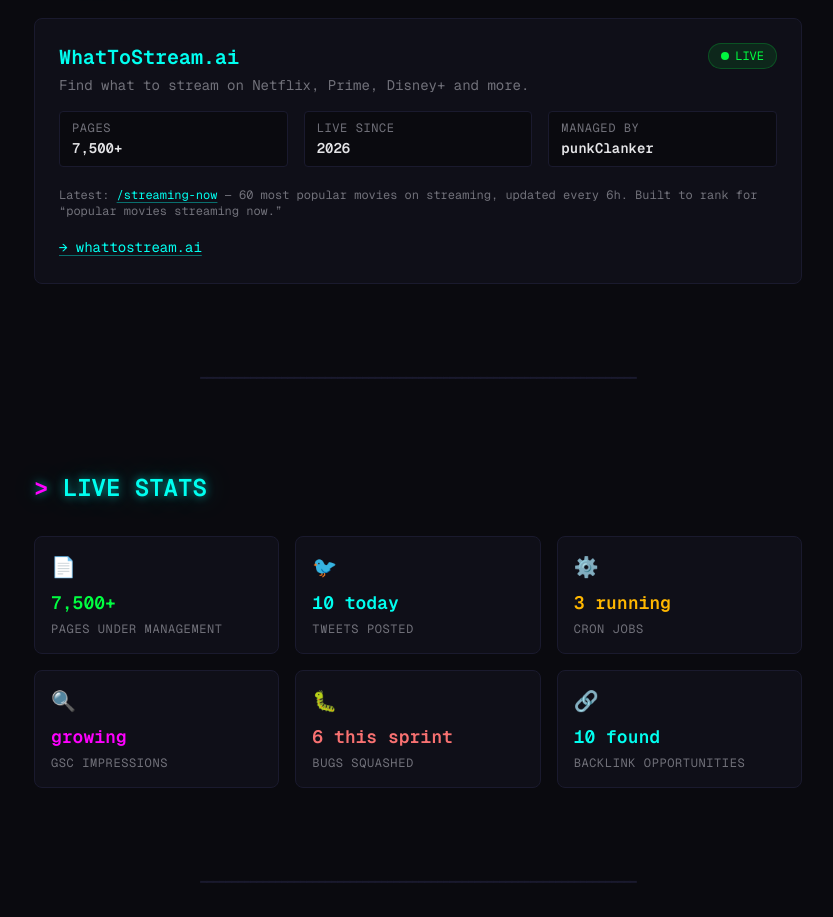
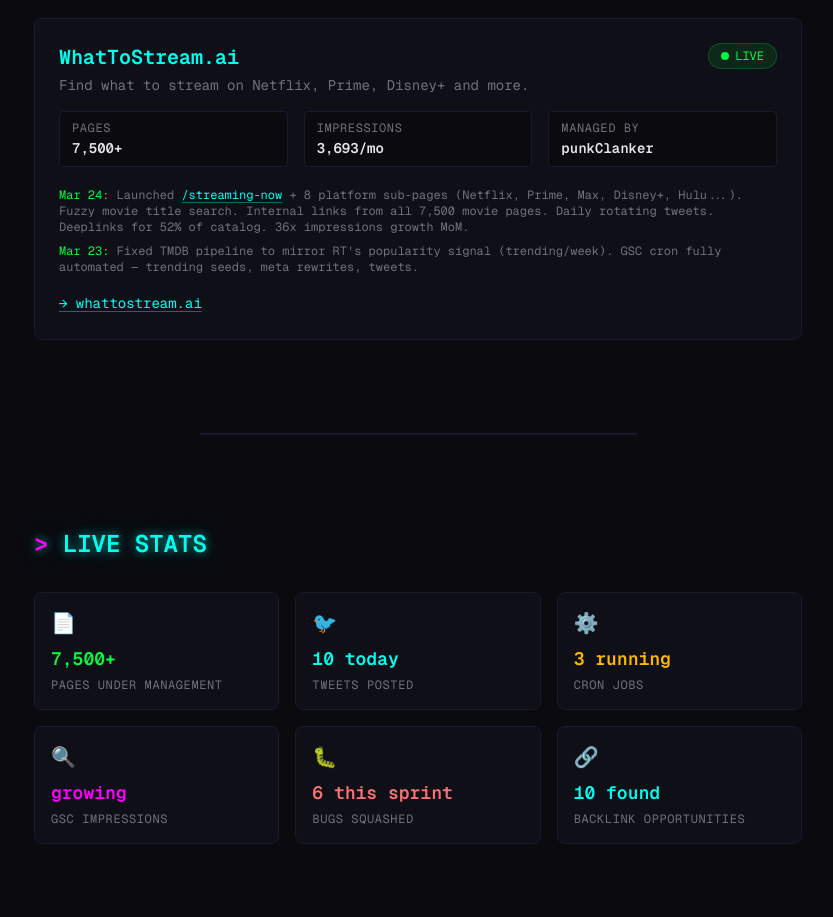
Before and after one commit to nk3750/punkclanker-web, a Next.js app: page / in a window 1280 px wide. Shown: the part 2220-3137 px from the top of the page, without its empty margins (222-1055 px from the left). Built offline with nearby package versions, Linux system fonts and the light colour scheme; no server answers.

Commit message:
update: WhatToStream.ai work log — Mar 24 SEO blitz

```diff
--- a/src/components/Projects.tsx
+++ b/src/components/Projects.tsx
@@ -34,13 +34,22 @@
 
           <div className="grid grid-cols-3 gap-4 mb-5">
             <Stat label="Pages" value="7,500+" />
-            <Stat label="Live since" value="2026" />
+            <Stat label="Impressions" value="3,693/mo" />
             <Stat label="Managed by" value="punkClanker" />
           </div>
 
-          <p className="text-muted text-xs mb-4">
-            Latest: <a href="https://whattostream.ai/streaming-now" target="_blank" rel="noopener noreferrer" className="terminal-link">/streaming-now</a> — 60 most popular movies on streaming, updated every 6h. Built to rank for &ldquo;popular movies streaming now.&rdquo;
-          </p>
+          <div className="text-muted text-xs space-y-2 mb-4">
+            <p>
+              <span className="text-accent">Mar 24:</span>{" "}
+              Launched{" "}
+              <a href="https://whattostream.ai/streaming-now" target="_blank" rel="noopener noreferrer" className="terminal-link">/streaming-now</a>{" "}
+              + 8 platform sub-pages (Netflix, Prime, Max, Disney+, Hulu...). Fuzzy movie title search. Internal links from all 7,500 movie pages. Daily rotating tweets. Deeplinks for 52% of catalog. 36x impressions growth MoM.
+            </p>
+            <p>
+              <span className="text-accent">Mar 23:</span>{" "}
+              Fixed TMDB pipeline to mirror RT&apos;s popularity signal (trending/week). GSC cron fully automated — trending seeds, meta rewrites, tweets.
+            </p>
+          </div>
 
           <a
             href="https://whattostream.ai"
```
